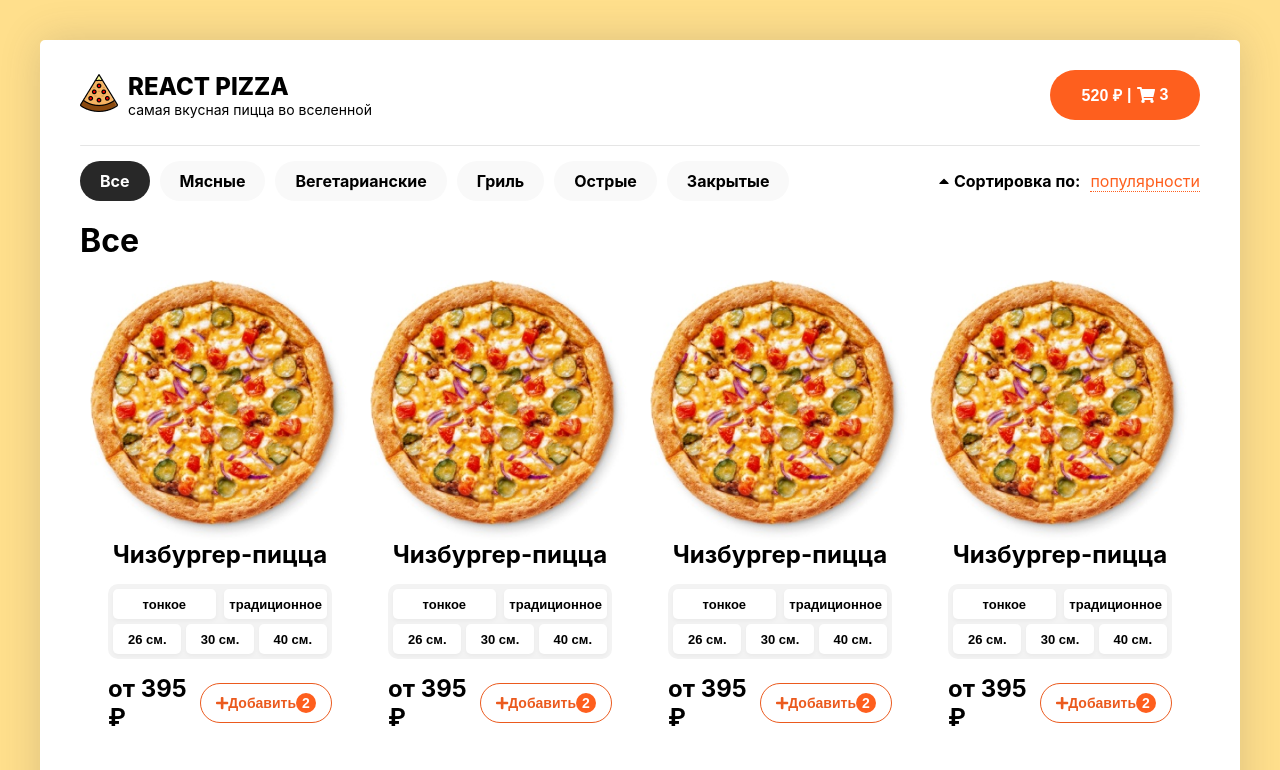
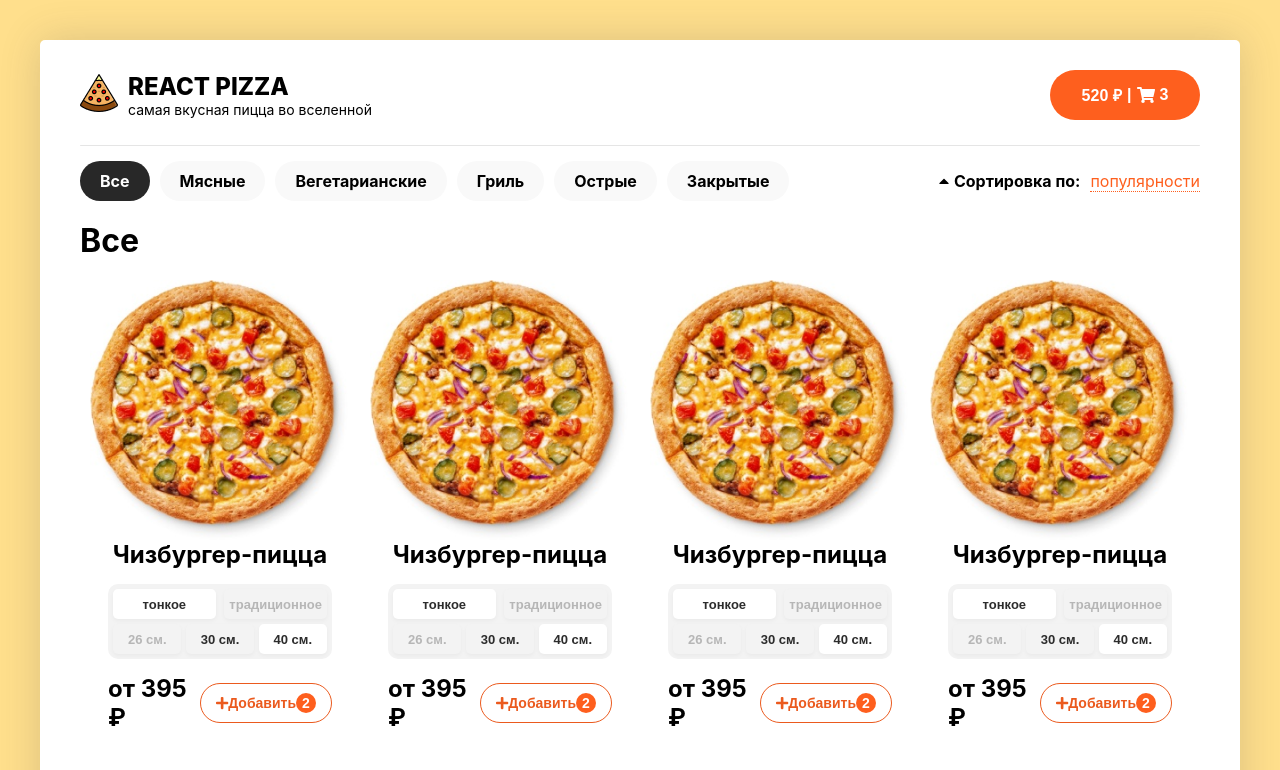
Before and after one commit to bogdanaks/react-pizza, a React (Create React App) app in the folder client/: page / in a window 1280 px wide. Shown: the top 770 px of the page. Built offline with nearby package versions, Linux system fonts and the light colour scheme.

Commit message:
Fix styles

```diff
--- a/client/src/pages/Main/Main.tsx
+++ b/client/src/pages/Main/Main.tsx
@@ -26,13 +26,13 @@ export const Main: React.FC = () => {
                                 <h2>Чизбургер-пицца</h2>
                                 <div className={styles.settingsPizza}>
                                     <div className={styles.dough}>
-                                        <button>тонкое</button>
-                                        <button>традиционное</button>
+                                        <button className={styles.active}>тонкое</button>
+                                        <button disabled>традиционное</button>
                                     </div>
                                     <div className={styles.size}>
-                                        <button>26 см.</button>
+                                        <button disabled>26 см.</button>
                                         <button>30 см.</button>
-                                        <button>40 см.</button>
+                                        <button className={styles.active}>40 см.</button>
                                     </div>
                                 </div>
                                 <div className={styles.price}>
--- a/client/src/pages/Main/styles.module.scss
+++ b/client/src/pages/Main/styles.module.scss
@@ -39,7 +39,7 @@
                             justify-content: space-between;
                             margin-bottom: 5px;
                             button {
-                                background: #ffffff;
+                                background-color: #f3f3f3;
                                 box-shadow: 0px 2px 4px rgba(0, 0, 0, 0.04);
                                 border-radius: 5px;
                                 border: none;
@@ -48,6 +48,16 @@
                                 font-weight: 700;
                                 font-size: 13px;
                                 cursor: pointer;
+                                color: #2c2c2c;
+                                &.active {
+                                    background: #fff;
+                                }
+                                &:hover {
+                                    background-color: #fff;
+                                }
+                                &:disabled {
+                                    color: rgba(44, 44, 44, 0.3);
+                                }
                             }
                         }
                         .size {
@@ -56,7 +66,7 @@
                             align-items: center;
                             justify-content: space-between;
                             button {
-                                background: #ffffff;
+                                background-color: #f3f3f3;
                                 box-shadow: 0px 2px 4px rgba(0, 0, 0, 0.04);
                                 border-radius: 5px;
                                 border: none;
@@ -65,6 +75,16 @@
                                 font-weight: 700;
                                 font-size: 13px;
                                 cursor: pointer;
+                                color: #2c2c2c;
+                                &.active {
+                                    background: #fff;
+                                }
+                                &:hover {
+                                    background-color: #fff;
+                                }
+                                &:disabled {
+                                    color: rgba(44, 44, 44, 0.3);
+                                }
                             }
                         }
                     }
```
